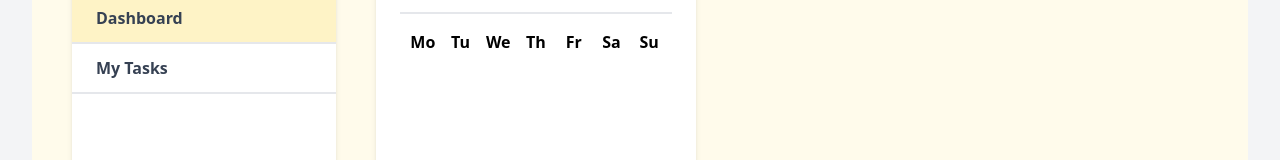
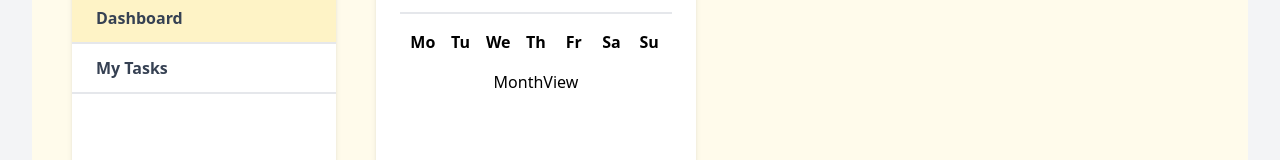
Before and after one commit to Safdari10/task-manager, a Next.js app in the folder frontend/: page /dashboard in a window 1280 px wide. Shown: the part 224-384 px from the top of the page. Built offline with nearby package versions, Linux system fonts and the light colour scheme.

Commit message:
Adds month view integration to calendar component
Integrates a month view display into the calendar, allowing users to see detailed information for the selected month. Enhances usability by providing a clearer overview of monthly data.

```diff
--- a/frontend/src/app/dashboard/components/Calender.tsx
+++ b/frontend/src/app/dashboard/components/Calender.tsx
@@ -1,4 +1,5 @@
 import React, { useState } from "react";
+import MonthView from "./MonthView";
 
 const Calender = () => {
   const [currentMonth, setCurrentMonth] = useState(new Date().getMonth());
@@ -59,6 +60,7 @@ const Calender = () => {
           </div>
         ))}
       </div>
+      <MonthView currentMonth={currentMonth} currentYear={currentYear} />
     </div>
   );
 };
```
